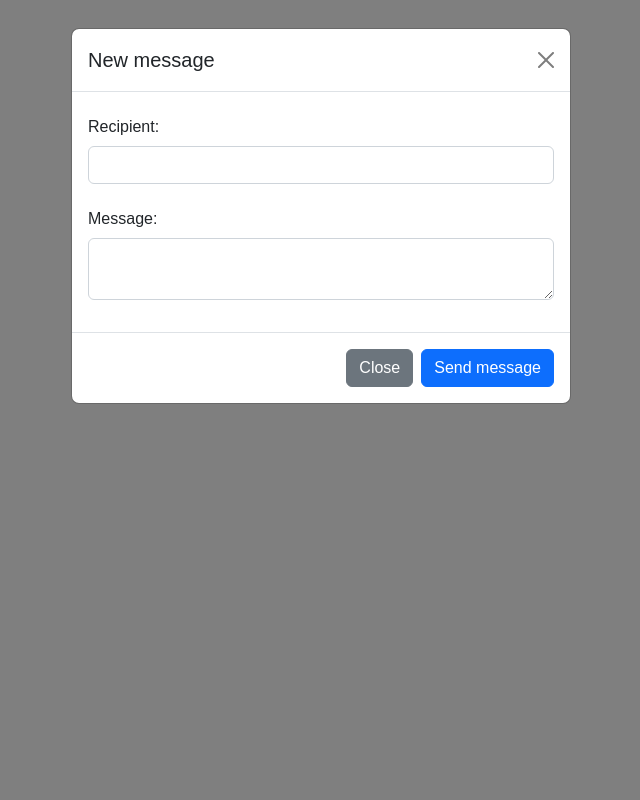
After one commit to nibata/datamantainer, a Flask app: page /users/1/edit in a window 1280 px wide. The commit adds this page. Shown: the whole page, without its empty margins (319-959 px from the left). Run offline with Flask 2, Linux system fonts and the light colour scheme; parts of the project's set-up code (start-up, migrations or seed data) failed here and were passed over.

Commit message:
se agrega modal aunque todavía no realiza acción alguna

```diff
--- a/controllers/UserController.py
+++ b/controllers/UserController.py
@@ -13,15 +13,16 @@ def store():
     ...
 
 
-def show(userId):
+def show(user_id):
     ...
 
 
-def update(userId):
-    ...
+def update(user_id):
+    users = User.query
+    return render_template("/User/update.html", title=f"Tabla de Usuarios {user_id}", users=users)
 
 
-def delete(userId):
+def delete(user_id):
     ...
 
 
--- a/routes/user_bp.py
+++ b/routes/user_bp.py
@@ -9,7 +9,7 @@ user_bp.route('/create', methods=['POST'])(store)
 
 user_bp.route('/<int:user_id>', methods=['GET'])(show)
 
-user_bp.route('/<int:user_id>/edit', methods=['POST'])(update)
+user_bp.route('/<int:user_id>/edit', methods=['POST', 'GET'])(update)
 
 user_bp.route('/<int:user_id>', methods=['DELETE'])(delete)
 
--- /dev/null
+++ b/templates/User/update.html
@@ -0,0 +1,44 @@
+{% extends "base.html" %}
+
+{% block content %}
+<div class="modal" id="exampleModal" tabindex="-1" aria-labelledby="exampleModalLabel" aria-hidden="true">
+    <div class="modal-dialog">
+        <div class="modal-content">
+            <div class="modal-header">
+                <h5 class="modal-title" id="exampleModalLabel">New message</h5>
+                <button type="button" class="btn-close" data-bs-dismiss="modal" aria-label="Close"></button>
+            </div>
+            <div class="modal-body">
+                <form>
+                    <div class="mb-3">
+                        <label for="recipient-name" class="col-form-label">Recipient:</label>
+                        <input type="text" class="form-control" id="recipient-name">
+                    </div>
+                    <div class="mb-3">
+                        <label for="message-text" class="col-form-label">Message:</label>
+                        <textarea class="form-control" id="message-text"></textarea>
+                    </div>
+                </form>
+            </div>
+            <div class="modal-footer">
+                <button type="button" class="btn btn-secondary" data-bs-dismiss="modal">Close</button>
+                <button type="button" class="btn btn-primary">Send message</button>
+            </div>
+        </div>
+    </div>
+</div>
+
+{% endblock %}
+
+
+{% block scripts %}
+
+    <script>
+    $(document).ready(function () {
+        $("#exampleModal").modal("show")
+
+    })
+    </script>
+
+
+{% endblock %}
--- a/templates/base.html
+++ b/templates/base.html
@@ -2,15 +2,10 @@
 <html>
     <head>
         <title>{{ title }}</title>
-        <link href="https://cdn.jsdelivr.net/npm/bootstrap@5.0.2/dist/css/bootstrap.min.css"
-              rel="stylesheet" integrity="sha384-EVSTQN3/azprG1Anm3QDgpJLIm9Nao0Yz1ztcQTwFspd3yD65VohhpuuCOmLASjC"
-              crossorigin="anonymous">
-        <script src="https://cdn.jsdelivr.net/npm/bootstrap@5.0.2/dist/js/bootstrap.bundle.min.js"
-                integrity="sha384-MrcW6ZMFYlzcLA8Nl+NtUVF0sA7MsXsP1UyJoMp4YLEuNSfAP+JcXn/tWtIaxVXM"
-                crossorigin="anonymous"></script>
-
-        <link href="https://unpkg.com/gridjs/dist/theme/mermaid.min.css"
-              rel="stylesheet" />
+        <link href="https://cdn.jsdelivr.net/npm/bootstrap@5.2.1/dist/css/bootstrap.min.css" rel="stylesheet" integrity="sha384-iYQeCzEYFbKjA/T2uDLTpkwGzCiq6soy8tYaI1GyVh/UjpbCx/TYkiZhlZB6+fzT" crossorigin="anonymous">
+        <script src="https://code.jquery.com/jquery-3.6.1.slim.js" integrity="sha256-tXm+sa1uzsbFnbXt8GJqsgi2Tw+m4BLGDof6eUPjbtk=" crossorigin="anonymous"></script>
+        <script src="https://cdn.jsdelivr.net/npm/bootstrap@5.2.1/dist/js/bootstrap.bundle.min.js" integrity="sha384-u1OknCvxWvY5kfmNBILK2hRnQC3Pr17a+RTT6rIHI7NnikvbZlHgTPOOmMi466C8" crossorigin="anonymous"></script>
+        <link href="https://unpkg.com/gridjs/dist/theme/mermaid.min.css" rel="stylesheet" />
         <style>
             body {
                   font-family: Sans-Serif;
@@ -19,7 +14,6 @@
     </head>
     <body>
         <div>
-            <h1>{{ title }}</h1>
             {% block content %}{% endblock %}
         </div>
 
```
Also changed, not shown: templates/User/index.html (+3 -6 lines).
